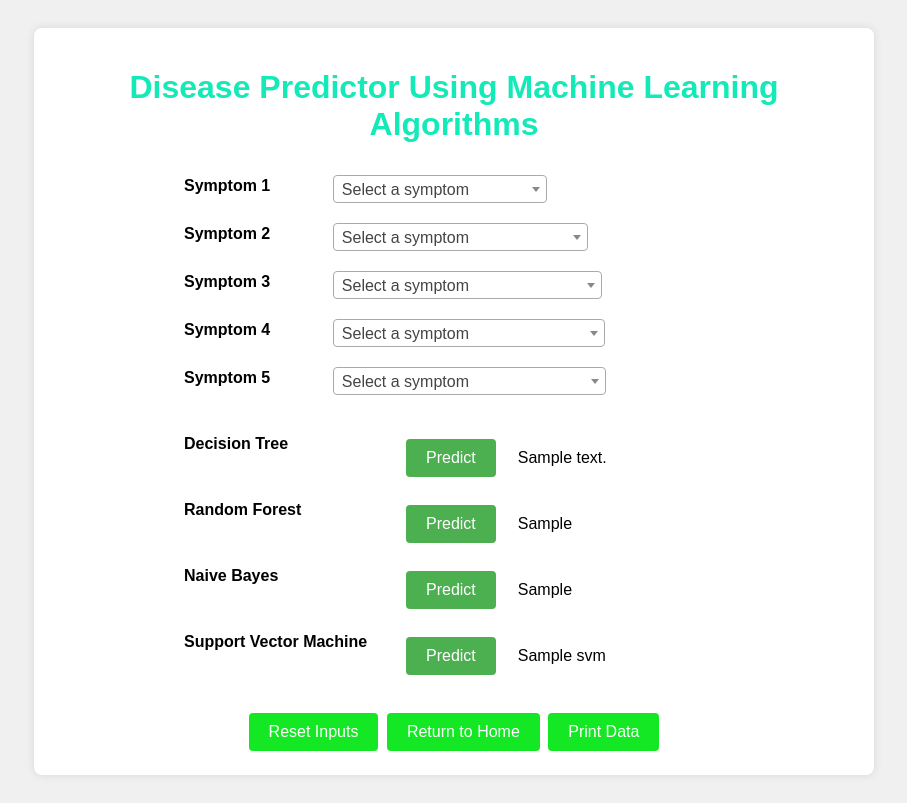
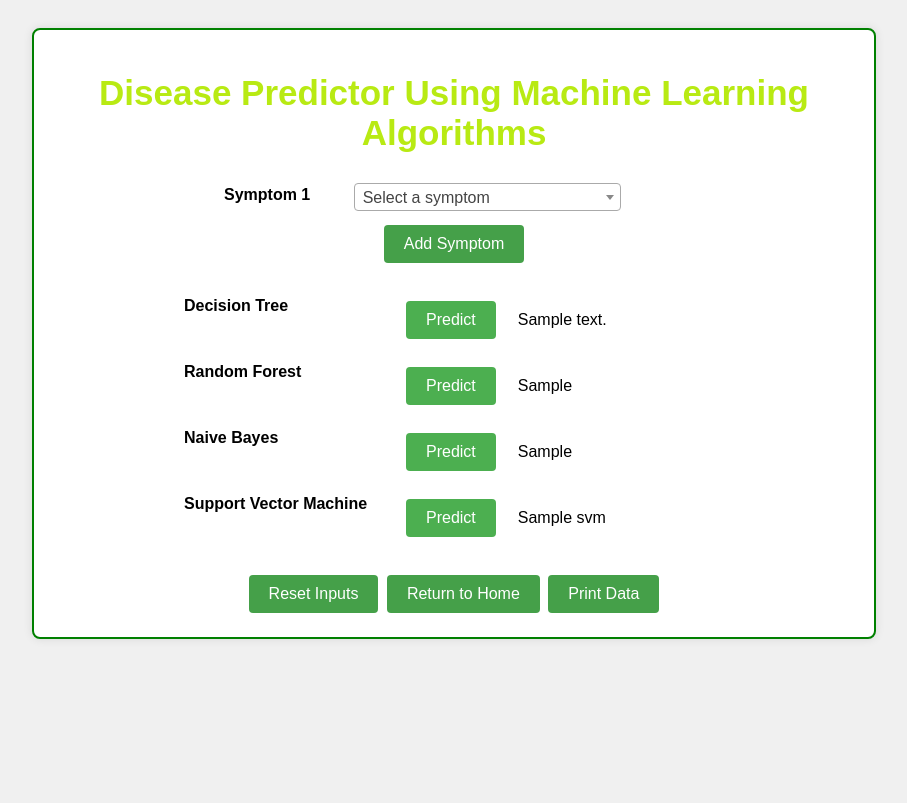
Before and after one commit to Teja-Kondepu/Human_Disease_Prediction_Using_ML_Algorithms, a Python web app: template templates/index.html in a window 1280 px wide. Shown: the whole page, without its empty margins (186-1093 px from the left). After the commit the page ends 639 px from the top, so only its background shows below. Run offline with Jinja, Linux system fonts and the light colour scheme; the template is opened without the code that fills it: most values are stand-ins (such as "Sample title", 1, 10 or a date in 2020).

Commit message:
Add Symptom Button Added and Working Successgully(95 Acc)

```diff
--- a/static/print_data.css
+++ b/static/print_data.css
@@ -13,6 +13,7 @@ body {
     box-shadow: 0 0 10px rgba(0, 0, 0, 0.1);
     border-radius: 8px;
     text-align: center; /* Center align the text */
+    border: 2px solid green;
 }
 
 .hidden-table {
--- a/static/style.css
+++ b/static/style.css
@@ -12,16 +12,23 @@ body {
     padding: 20px;
     box-shadow: 0 0 10px rgba(0, 0, 0, 0.1);
     border-radius: 8px;
+    border: 2px solid green;
 }
 
-h1 {
-    color: #13eab7;
+h1.main-heading {
+    color: #b8ea13;
+    font-size: 35px;
+    margin-bottom: 20px;
+}
+
+.symptom-section, .prediction-section {
+    margin-bottom: 20px;
 }
 
 .hidden-table {
     margin: 0 auto;
     border-collapse: collapse;
-    width: 70%;
+    width: 60%;
 }
 
 .hidden-table td {
@@ -36,11 +43,32 @@ label {
 }
 
 .symptom-dropdown {
-    width: 70%;
+    width: 100%;
+    padding: 5px;
+    border: 1px solid #ccc;
+    border-radius: 4px;
+}
+
+.add-symptom-button {
+    background-color: #4CAF50;
+    color: white;
+    border: none;
+    padding: 10px 20px;
+    text-align: center;
+    text-decoration: none;
+    display: inline-block;
+    font-size: 16px;
+    margin-top: 22px;
+    cursor: pointer;
+    border-radius: 4px;
+}
+
+.add-symptom-button:hover {
+    background-color: #45a049;
 }
 
 .prediction-table {
-    margin: 20px auto;
+    margin: 0 auto;
     border-collapse: collapse;
     width: 70%;
 }
@@ -55,6 +83,7 @@ label {
     width: 200px;
     font-weight: bold;
     text-align: right;
+
 }
 
 .model-button {
@@ -85,7 +114,7 @@ label {
 }
 
 .action-button {
-    background-color: #14e825;
+    background-color: #45a049;
     color: white;
     border: none;
     padding: 10px 20px;
@@ -99,5 +128,5 @@ label {
 }
 
 .action-button:hover {
-    background-color: #14e825;
+    background-color: #d32f2f;
 }
--- a/templates/index.html
+++ b/templates/index.html
@@ -11,111 +11,93 @@
 </head>
 <body>
     <div class="container">
-        <h1>Disease Predictor Using Machine Learning Algorithms</h1>
+        <h1 class="main-heading">Disease Predictor Using Machine Learning Algorithms</h1>
         <form method="POST" action="/predict">
-            <table class="hidden-table">
+            <input type="hidden" id="symptom_count" name="symptom_count" value="{{ symptom_count }}">
+            <div class="symptom-section">
+                <table class="hidden-table" id="symptom-table">
+                    {% for i in range(symptom_count) %}
                     <tr>
-                    <td><label for="symptom1">Symptom 1</label></td>
+                        <td><label for="symptom{{ i+1 }}">Symptom {{ i+1 }}</label></td>
                         <td>
-                        <select id="symptom1" name="symptom1" class="symptom-dropdown">
+                            <select id="symptom{{ i+1 }}" name="symptom{{ i+1 }}" class="symptom-dropdown">
                                 <option value="">Select a symptom</option>
                                 {% for symptom in symptoms %}
-                                <option value="{{ symptom }}" {% if selected_symptoms and selected_symptoms[0] == symptom %}selected{% endif %}>{{ symptom }}</option>
+                                    <option value="{{ symptom }}" {% if selected_symptoms and selected_symptoms|length > i and selected_symptoms[i] == symptom %}selected{% endif %}>{{ symptom }}</option>
                                 {% endfor %}
                             </select>
                         </td>
                     </tr>
-                <tr>
-                    <td><label for="symptom2">Symptom 2</label></td>
-                    <td>
-                        <select id="symptom2" name="symptom2" class="symptom-dropdown">
-                            <option value="">Select a symptom</option>
-                            {% for symptom in symptoms %}
-                                <option value="{{ symptom }}" {% if selected_symptoms and selected_symptoms[1] == symptom %}selected{% endif %}>{{ symptom }}</option>
                     {% endfor %}
-                        </select>
-                    </td>
-                </tr>
-                <tr>
-                    <td><label for="symptom3">Symptom 3</label></td>
-                    <td>
-                        <select id="symptom3" name="symptom3" class="symptom-dropdown">
-                            <option value="">Select a symptom</option>
-                            {% for symptom in symptoms %}
-                                <option value="{{ symptom }}" {% if selected_symptoms and selected_symptoms[2] == symptom %}selected{% endif %}>{{ symptom }}</option>
-                            {% endfor %}
-                        </select>
-                    </td>
-                </tr>
-                <tr>
-                    <td><label for="symptom4">Symptom 4</label></td>
-                    <td>
-                        <select id="symptom4" name="symptom4" class="symptom-dropdown">
-                            <option value="">Select a symptom</option>
-                            {% for symptom in symptoms %}
-                                <option value="{{ symptom }}" {% if selected_symptoms and selected_symptoms[3] == symptom %}selected{% endif %}>{{ symptom }}</option>
-                            {% endfor %}
-                        </select>
-                    </td>
-                </tr>
-                <tr>
-                    <td><label for="symptom5">Symptom 5</label></td>
-                    <td>
-                        <select id="symptom5" name="symptom5" class="symptom-dropdown">
-                            <option value="">Select a symptom</option>
-                            {% for symptom in symptoms %}
-                                <option value="{{ symptom }}" {% if selected_symptoms and selected_symptoms[4] == symptom %}selected{% endif %}>{{ symptom }}</option>
-                            {% endfor %}
-                        </select>
-                    </td>
-                </tr>
                 </table>
+                <button type="button" id="add-symptom-button" class="action-button add-symptom-button">Add Symptom</button>
+            </div>
             <input type="hidden" id="model" name="model" value="">
             <input type="hidden" id="predictions" name="predictions" value='{{ predictions | tojson | safe }}'>
-            <table class="prediction-table">
+            <div class="prediction-section">
+                <table class="hidden-table prediction-table">
                     <tr>
                         <td class="model-name">Decision Tree</td>
                         <td><button type="submit" class="model-button" onclick="document.getElementById('model').value='Decision_Tree'">Predict</button></td>
-                    <td class="prediction-label">{% if predictions.Decision_Tree %}{{ predictions.Decision_Tree }}{% else %}--{% endif %}</td>
+                        <td class="prediction-label">{% if predictions and predictions.Decision_Tree %}{{ predictions.Decision_Tree }}{% else %}--{% endif %}</td>
                     </tr>
                     <tr>
                         <td class="model-name">Random Forest</td>
                         <td><button type="submit" class="model-button" onclick="document.getElementById('model').value='Random_Forest'">Predict</button></td>
-                    <td class="prediction-label">{% if predictions.Random_Forest %}{{ predictions.Random_Forest }}{% else %}--{% endif %}</td>
+                        <td class="prediction-label">{% if predictions and predictions.Random_Forest %}{{ predictions.Random_Forest }}{% else %}--{% endif %}</td>
                     </tr>
                     <tr>
                         <td class="model-name">Naive Bayes</td>
                         <td><button type="submit" class="model-button" onclick="document.getElementById('model').value='Naive_Bayes'">Predict</button></td>
-                    <td class="prediction-label">{% if predictions.Naive_Bayes %}{{ predictions.Naive_Bayes }}{% else %}--{% endif %}</td>
+                        <td class="prediction-label">{% if predictions and predictions.Naive_Bayes %}{{ predictions.Naive_Bayes }}{% else %}--{% endif %}</td>
                     </tr>
                     <tr>
                         <td class="model-name">Support Vector Machine</td>
                         <td><button type="submit" class="model-button" onclick="document.getElementById('model').value='SVM'">Predict</button></td>
-                    <td class="prediction-label">{% if predictions.SVM %}{{ predictions.SVM }}{% else %}--{% endif %}</td>
+                        <td class="prediction-label">{% if predictions and predictions.SVM %}{{ predictions.SVM }}{% else %}--{% endif %}</td>
                     </tr>
                 </table>
+            </div>
             <div class="form-group action-buttons">
                 <button type="submit" name="reset" class="action-button">Reset Inputs</button>
-                <button type="button" class="action-button" onclick="window.location.href='/'">Return to Home</button>
+                <button type="button" class="action-button" onclick="window.location.href='/reset'">Return to Home</button>
                 <button type="button" class="action-button" onclick="redirectToPrintData()">Print Data</button>
             </div>
         </form>
     </div>
     <script>
         function redirectToPrintData() {
-            const symptoms = [
-                document.getElementById('symptom1').value,
-                document.getElementById('symptom2').value,
-                document.getElementById('symptom3').value,
-                document.getElementById('symptom4').value,
-                document.getElementById('symptom5').value
-            ];
+            const symptoms = [];
+            $('[id^=symptom]').each(function() {
+                symptoms.push($(this).val());
+            });
             const predictions = document.getElementById('predictions').value;
             window.location.href = `/print_data?symptoms=${encodeURIComponent(symptoms.join(','))}&predictions=${encodeURIComponent(predictions)}`;
         }
 
         $(document).ready(function() {
             $('.symptom-dropdown').select2();
+
+            let symptomCount = {{ symptom_count }};
+            $('#add-symptom-button').click(function() {
+                symptomCount++;
+                $('#symptom_count').val(symptomCount);
+                const newSymptomRow = `
+                    <tr>
+                        <td><label for="symptom${symptomCount}">Symptom ${symptomCount}</label></td>
+                        <td>
+                            <select id="symptom${symptomCount}" name="symptom${symptomCount}" class="symptom-dropdown">
+                                <option value="">Select a symptom</option>
+                                {% for symptom in symptoms %}
+                                    <option value="{{ symptom }}">{{ symptom }}</option>
+                                {% endfor %}
+                            </select>
+                        </td>
+                    </tr>
+                `;
+                $('#symptom-table').append(newSymptomRow);
+                $(`#symptom${symptomCount}`).select2();
+            });
         });
     </script>
 </body>
```
Also changed, not shown: app.py (+30 -18 lines), static/patient_info.css (+7 -0 lines), templates/print_data.html (+4 -3 lines). Lines whose indentation alone changed are shown as unchanged.
